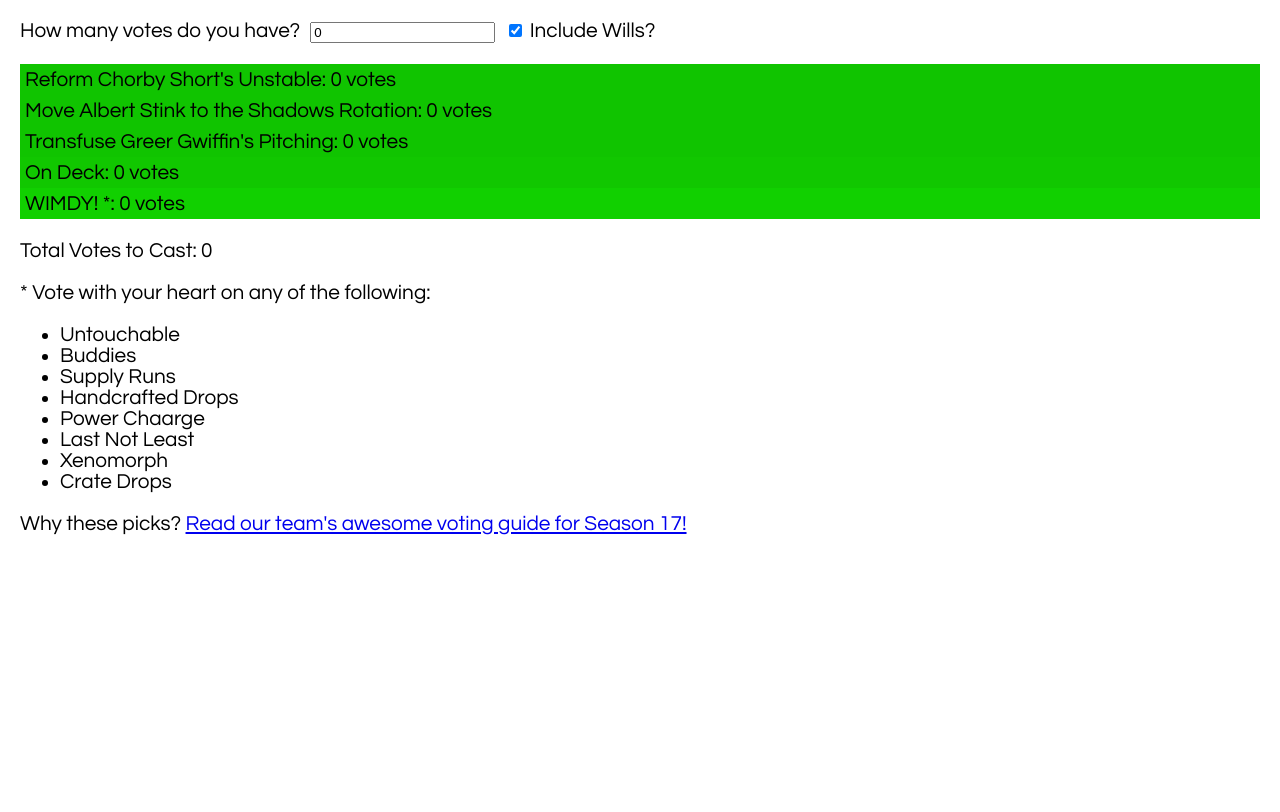
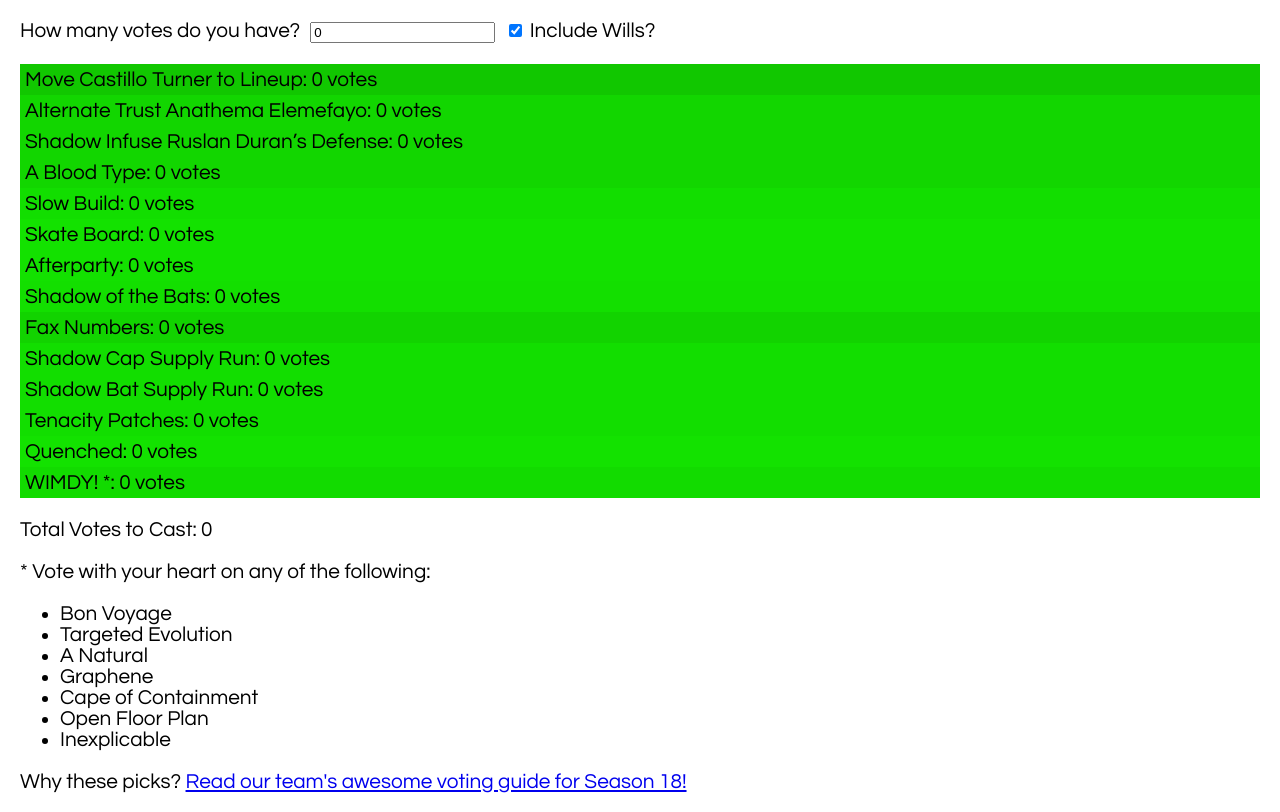
Before and after one commit to rgallo/voting-calc, a React (Create React App) app: page / in a window 1280 px wide. Built offline with nearby package versions, Linux system fonts and the light colour scheme.

Commit message:
Add display order to votetypes, update config to s18

```diff
--- a/public/config.json
+++ b/public/config.json
@@ -1,46 +1,113 @@
 {
-  "season": 17,
-  "guideurl": "https://docs.google.com/document/d/1sTAq-BkZCnttEiJXHy-jFoRRwxl8sxywTATgrXprWLY/edit?usp=sharing",
+  "season": 18,
+  "guideurl": "https://docs.google.com/document/d/1iqjiub0KQd9ZnmGMq5MM5Sk7Ej9K8_XcvC9qrzdAcSc/edit?usp=drivesdk",
   "votetypes": [
     {
-      "label": "Reform Chorby Short's Unstable",
-      "value": 0.22,
+      "label": "Move Castillo Turner to Lineup",
+      "value": 0.20,
       "includeInTotal": true,
-      "type": "will"
+      "type": "will",
+      "order": -3
     },
     {
-      "label": "Move Albert Stink to the Shadows Rotation",
-      "value": 0.22,
+      "label": "Alternate Trust Anathema Elemefayo",
+      "value": 0.10,
       "includeInTotal": true,
-      "type": "will"
+      "type": "will",
+      "order": -2
     },
     {
-      "label": "Transfuse Greer Gwiffin's Pitching",
-      "value": 0.22,
+      "label": "Shadow Infuse Ruslan Duran’s Defense",
+      "value": 0.10,
       "includeInTotal": true,
-      "type": "will"
+      "type": "will",
+      "order": -1
     },
     {
-      "label": "On Deck",
-      "value": 0.20,
+      "label": "Fax Numbers",
+      "value": 0.12,
       "includeInTotal": true,
-      "type": "blessing"
+      "type": "blessing",
+      "order": 10
+    },
+    {
+      "label": "A Blood Type",
+      "value": 0.10,
+      "includeInTotal": true,
+      "type": "blessing",
+      "order": 4
+    },
+    {
+      "label": "Slow Build",
+      "value": 0.05,
+      "includeInTotal": true,
+      "type": "blessing",
+      "order": 5
+    },
+    {
+      "label": "Tenacity Patches",
+      "value": 0.05,
+      "includeInTotal": true,
+      "type": "blessing",
+      "order": 18
+    },
+    {
+      "label": "Shadow Cap Supply Run",
+      "value": 0.05,
+      "includeInTotal": true,
+      "type": "blessing",
+      "order": 11
+    },
+    {
+      "label": "Shadow Bat Supply Run",
+      "value": 0.05,
+      "includeInTotal": true,
+      "type": "blessing",
+      "order": 12
+    },
+    {
+      "label": "Shadow of the Bats",
+      "value": 0.04,
+      "includeInTotal": true,
+      "type": "blessing",
+      "order": 9
+    },
+    {
+      "label": "Afterparty",
+      "value": 0.03,
+      "includeInTotal": true,
+      "type": "blessing",
+      "order": 8
+    },
+    {
+      "label": "Skate Board",
+      "value": 0.02,
+      "includeInTotal": true,
+      "type": "blessing",
+      "order": 6
+    },
+    {
+      "label": "Quenched",
+      "value": 0.02,
+      "includeInTotal": true,
+      "type": "blessing",
+      "order": 23
     },
     {
       "label": "WIMDY!",
-      "value": 0.14,
+      "value": 0.07,
       "includeInTotal": true,
-      "type": "wimdy"
+      "type": "wimdy",
+      "order": 100
     }
   ],
   "wimdys": [
-    "Supply Runs",
-    "Handcrafted Drops",
-    "Crate Drops",
-    "Last Not Least",
-    "Untouchable",
-    "Power Chaarge",
-    "Xenomorph",
-    "Buddies"
+    "Targeted Evolution",
+    "A Natural",
+    "Inexplicable",
+    "Cape of Containment",
+    "Bon Voyage",
+    "Graphene",
+    "Open Floor Plan"
   ]
 }
--- a/src/App.js
+++ b/src/App.js
@@ -101,7 +101,7 @@ const App = () => {
       <label className="includeWills"><input type="checkbox" defaultChecked={includeWills} onClick={() => setIncludeWills(!includeWills)}/> Include Wills?</label>
       <br />
       <br />
-      {(reverse ? voteTypes.slice(0).reverse() : voteTypes).filter(votetype => includeWills || votetype.type !== "will").map((votetype) => renderVote(votetype))}
+      {(reverse ? voteTypes.slice(0).reverse() : voteTypes).sort((a, b) => a.order - b.order).filter(votetype => includeWills || votetype.type !== "will").map((votetype) => renderVote(votetype))}
       <br />
       <div>Total Votes to Cast: {votesToCast}</div>
       {(!!idols.length && <h2>
```
